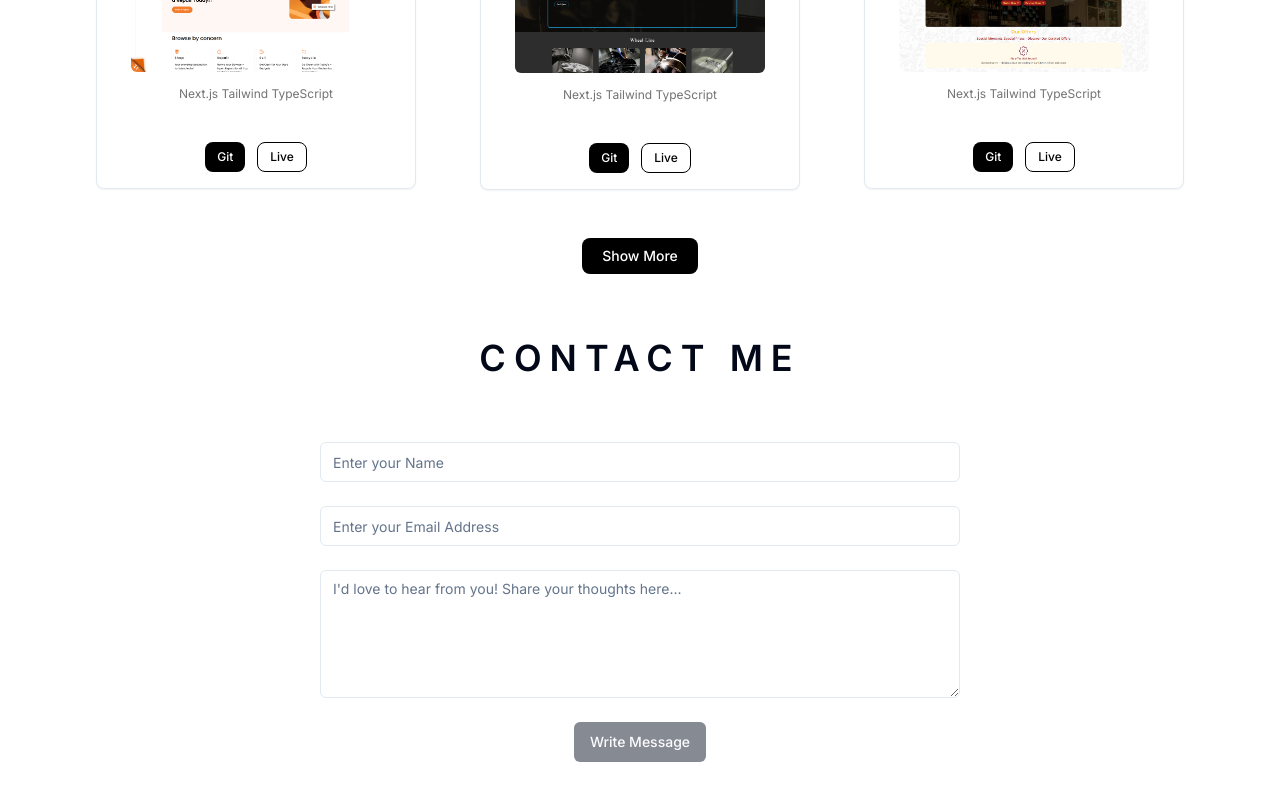
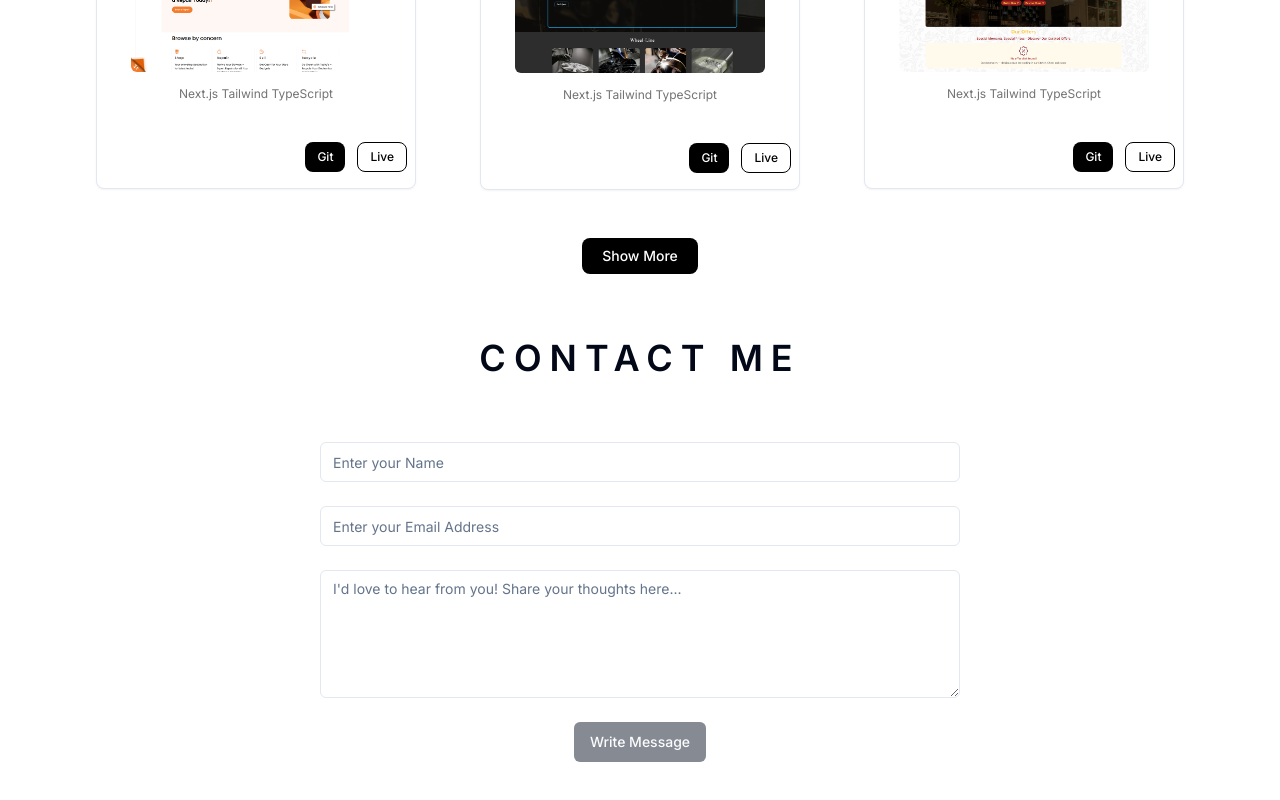
Before and after one commit to opurbo007/portfolio, a Next.js app: page / in a window 1280 px wide. Shown: the part 2462-3262 px from the top of the page. Built offline with nearby package versions, Linux system fonts and the light colour scheme.

Commit message:
update Project component: align project links to the right in the card layout

```diff
--- a/src/components/Project.tsx
+++ b/src/components/Project.tsx
@@ -235,7 +235,7 @@ const Project: React.FC = () => {
                     </p>
                   )}
                 </CardHeader>
-                <div className="flex justify-center gap-3 my-4 mx-2">
+                <div className="flex justify-end gap-3 my-4 mx-2">
                   {item.git && (
                     <Link
                       href={item.git}
```
